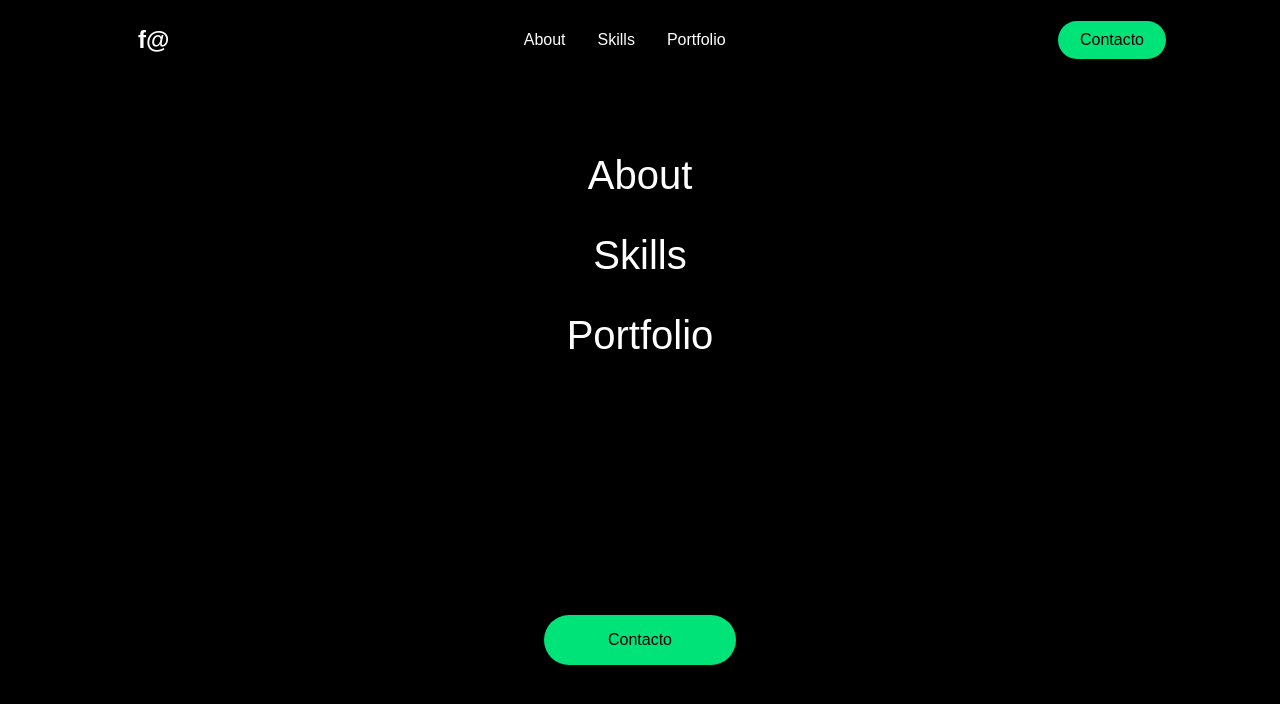
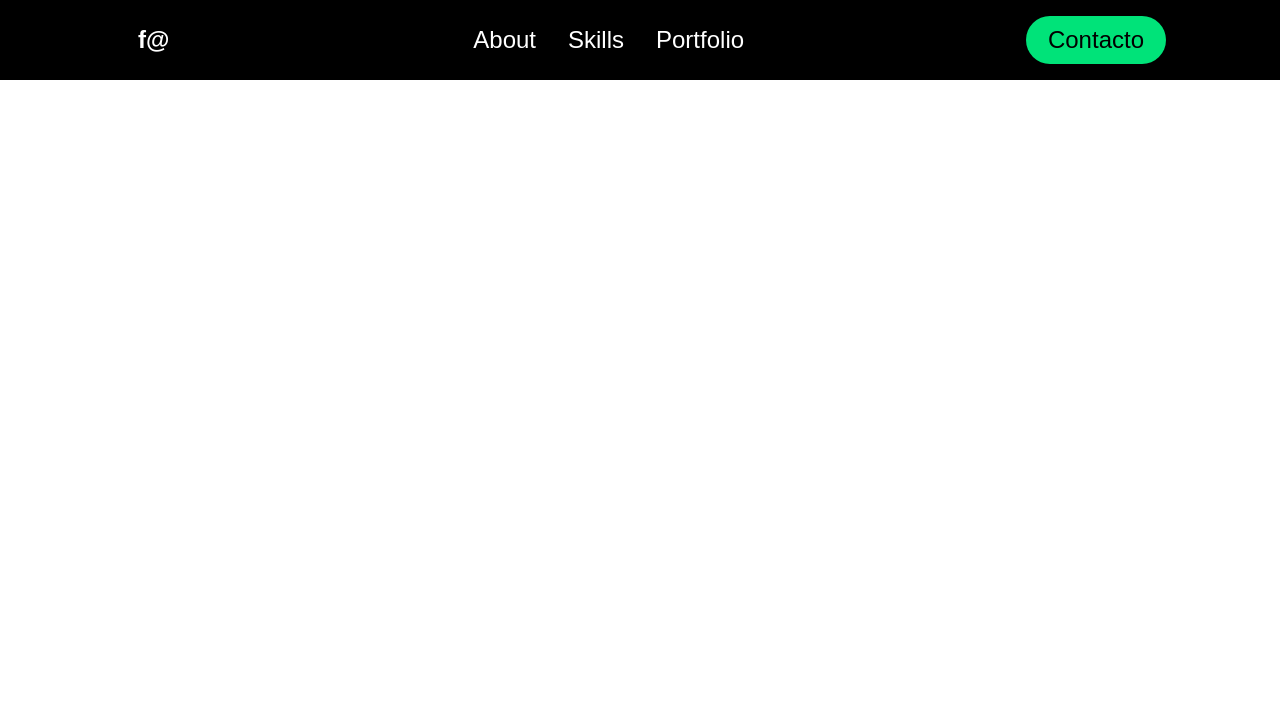
Before and after one commit to FacuAlcorta/portfolio, a React (Create React App) app: page / in a window 1280 px wide. Shown: the top 704 px of the page. Built offline with nearby package versions, Linux system fonts and the light colour scheme.

Commit message:
Agregado de function al sidebar

```diff
--- a/src/App.js
+++ b/src/App.js
@@ -1,14 +1,13 @@
 import React from 'react'
 import './App.css';
-import Navbar from './components/Navbar';
 import { BrowserRouter as Router } from 'react-router-dom';
-import Sidebar from './components/Sidebar';
+import Home from './pages';
+
 
 const App = () => {
   return (
     <Router>
-        <Sidebar />
-        <Navbar />
+        <Home />
     </Router>
   )
 }
--- a/src/components/Navbar/NavbarElements.js
+++ b/src/components/Navbar/NavbarElements.js
@@ -8,7 +8,7 @@ export const Nav= styled.div`
     display: flex;
     justify-content: center;
     align-items: center;
-    font-size: 1rem;
+    font-size: 1.5rem;
     position: sticky;
     top: 0;
     z-index: 10;
@@ -100,7 +100,7 @@ export const NavBtnLink = styled(LinkR)`
     white-space: nowrap;
     padding: 10px 22px;
     color: #000;
-    font-size: 1rem;
+    font-size: 1.5rem;
     border: none;
     cursor: pointer;
     transition: all 0.3s ease-in-out;
--- a/src/components/Navbar/index.js
+++ b/src/components/Navbar/index.js
@@ -2,13 +2,13 @@ import React from 'react'
 import { FaBars } from 'react-icons/fa'
 import { Nav, NavLogo, NavbarContainer, MobileIcon, NavItem, NavMenu, NavLinks, NavBtn, NavBtnLink } from './NavbarElements'
 
-const Navbar = () => {
+const Navbar = ({toggle}) => {
   return (
     <>
         <Nav>
             <NavbarContainer>
                 <NavLogo to="/">f@</NavLogo>
-                <MobileIcon>
+                <MobileIcon onClick={toggle}>
                   <FaBars />
                 </MobileIcon>
                 <NavMenu>
--- a/src/components/Sidebar/SidebarElements.js
+++ b/src/components/Sidebar/SidebarElements.js
@@ -14,9 +14,8 @@ export const SidebarContainer = styled.aside`
     top: 0;
     left: 0;
     transition: 0.3s ease-in-out;
-    /*opacity: ${({isOpen}) => (isOpen ? '100%' : '0')}
-    top: ${({isOpen}) => (isOpen ? '0' : '-100%')}*/
-    top: 0;
+    opacity: ${({isOpen}) => (isOpen ? '100%' : '0')};
+    top: ${({isOpen}) => (isOpen ? '0' : '-100%')}
 `
 
 export const CloseIcon = styled(FaTimes)`
--- a/src/components/Sidebar/index.js
+++ b/src/components/Sidebar/index.js
@@ -1,26 +1,26 @@
 import React from 'react'
 import { SidebarContainer, Icon, CloseIcon, SidebarWrapper, SidebarMenu, SidebarLink, SidebarBtnWrapper, SidebarRoute } from './SidebarElements'
 
-const Sidebar = () => {
+const Sidebar = ({isOpen, toggle}) => {
   return (
-    <SidebarContainer>
-        <Icon>
+    <SidebarContainer isOpen={isOpen} onClick={toggle}>
+        <Icon onClick={toggle}>
             <CloseIcon />
         </Icon>
         <SidebarWrapper>
           <SidebarMenu>
-            <SidebarLink to="about">
+            <SidebarLink to="about" onClick={toggle}>
               About
             </SidebarLink>
-            <SidebarLink to="skills">
+            <SidebarLink to="skills" onClick={toggle}>
               Skills
             </SidebarLink>
-            <SidebarLink to="portfolio">
+            <SidebarLink to="portfolio" onClick={toggle}>
               Portfolio
             </SidebarLink>
           </SidebarMenu>
           <SidebarBtnWrapper>
-            <SidebarRoute to="contacto">
+            <SidebarRoute to="contacto" onClick={toggle}>
               Contacto
             </SidebarRoute>
           </SidebarBtnWrapper>
--- /dev/null
+++ b/src/pages/index.js
@@ -0,0 +1,21 @@
+import React from 'react'
+import Sidebar from '../components/Sidebar'
+import Navbar from '../components/Navbar'
+import { useState } from 'react'
+
+const Home = () => {
+    const [isOpen, setIsOpen] = useState(false)
+
+    const toggle = () =>{
+        setIsOpen(!isOpen)
+    }
+
+  return (
+    <>
+        <Sidebar isOpen={isOpen} toggle={toggle}/>
+        <Navbar toggle={toggle}/>
+    </>
+  )
+}
+
+export default Home
```
